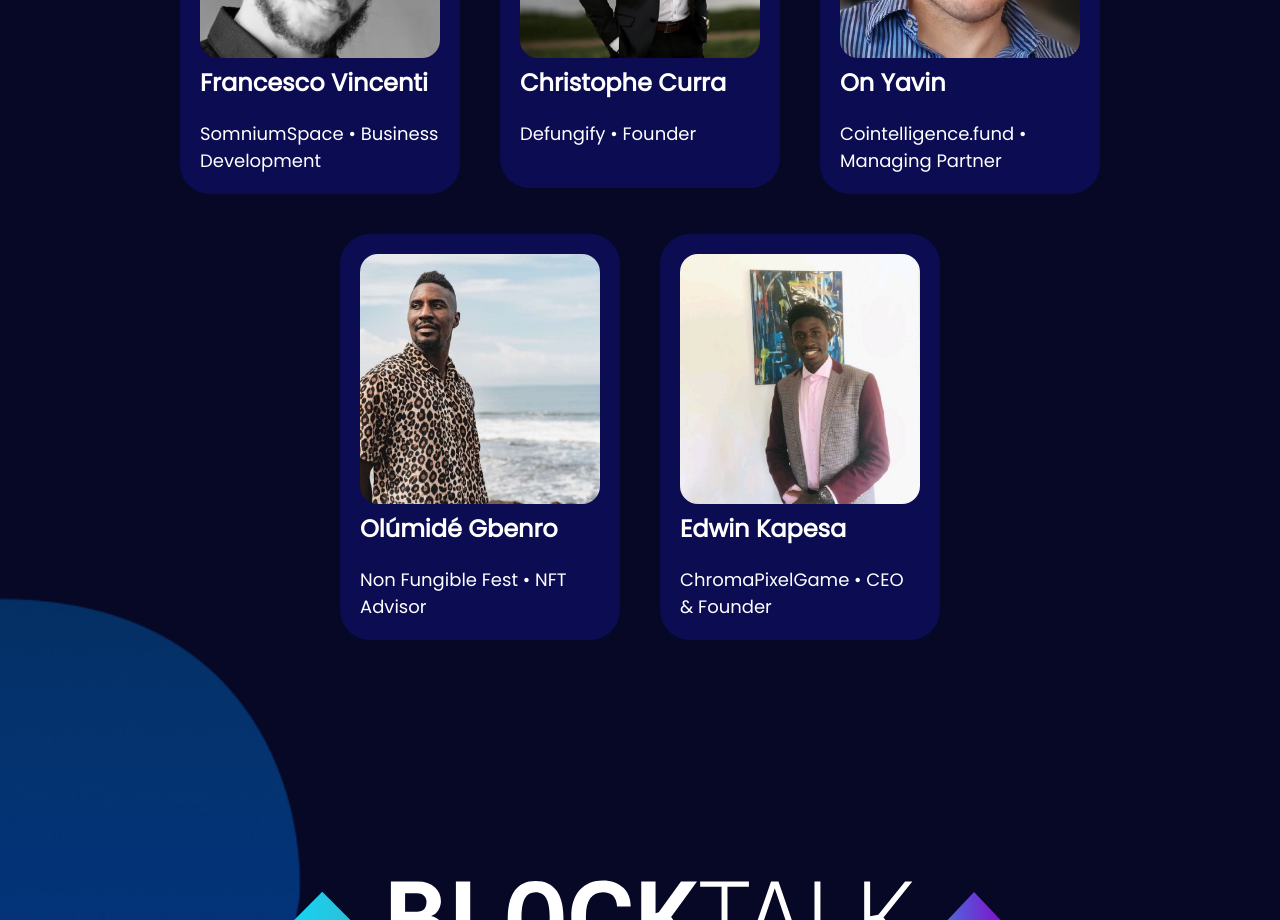
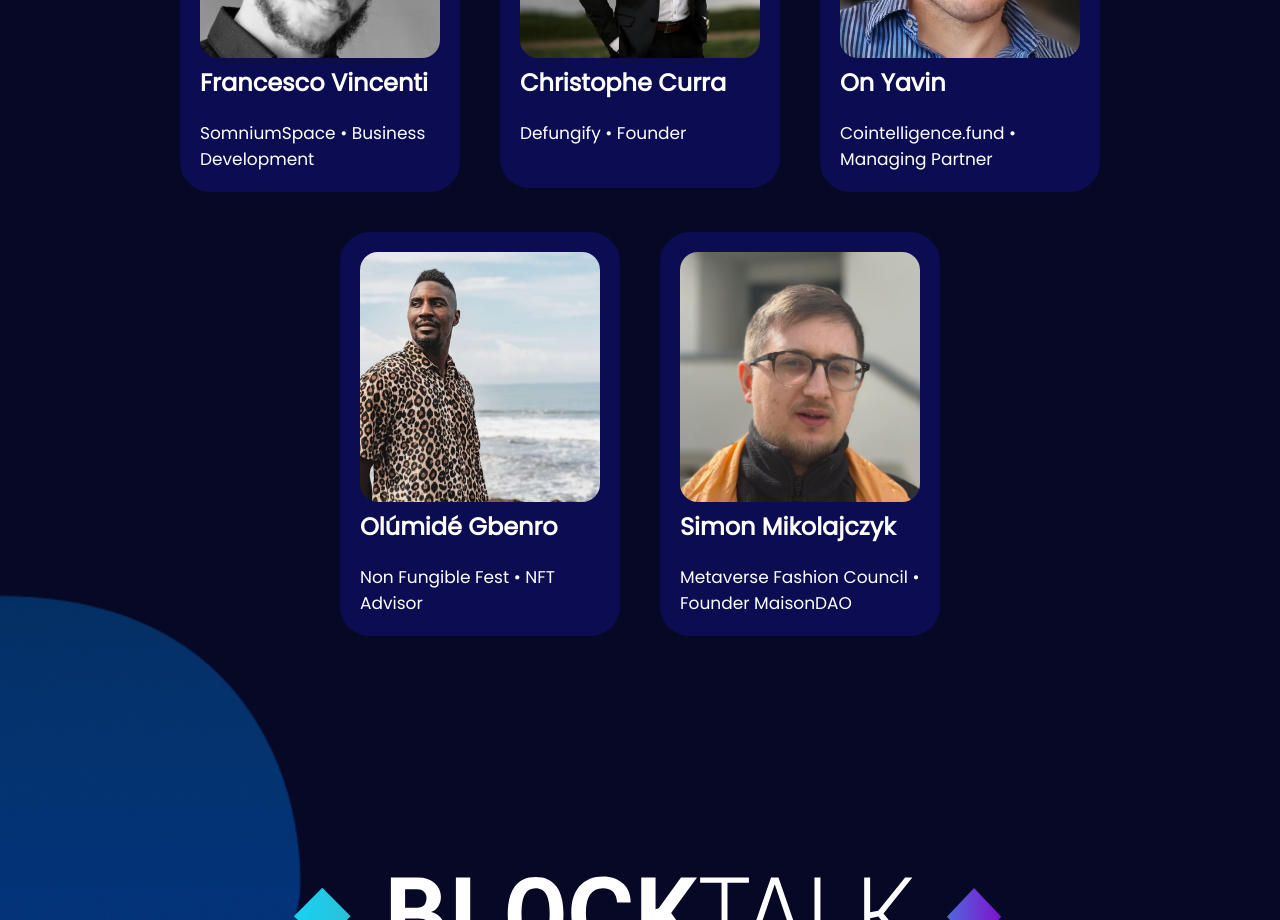
Before and after one commit to tonanadao/hackaton-x, a Next.js app: page / in a window 1280 px wide. Shown: the part 2360-3280 px from the top of the page. Built offline with nearby package versions, Linux system fonts and the light colour scheme.

Commit message:
Fix speaker

```diff
--- a/src/views/SpeakersView.tsx
+++ b/src/views/SpeakersView.tsx
@@ -11,7 +11,7 @@ import bozena from "../../public/images/bozena_rezab.jpeg";
 import yavin from "../../public/images/on_yavin.jpeg";
 import olumide from "../../public/images/olumide_gbendro.jpeg";
 import chris from "../../public/images/chris_curra.jpeg";
-import edwin from "../../public/images/edwin_kapesa.jpeg";
+import simon from "../../public/images/simon_mikolajczyk.jpeg";
 
 const Container = styled.section`
   max-width: 1200px;
@@ -46,6 +46,10 @@ const Speakers = styled.article`
     min-height: 400px;
     margin: 20px;
     cursor: pointer;
+
+    p {
+      font-size: 17px;
+    }
 
     img {
       width: 100%;
@@ -132,13 +136,13 @@ const SpeakersData = [
     linkedin: "https://www.linkedin.com/in/olumidegbenro/",
   },
   {
-    name: "Edwin Kapesa",
+    name: "Simon Mikolajczyk",
     image: {
-      url: edwin,
+      url: simon,
     },
-    company: "ChromaPixelGame",
-    position: "CEO & Founder",
-    linkedin: "https://www.linkedin.com/in/edwin-kapesa-82340a202",
+    company: "Metaverse Fashion Council",
+    position: "Founder MaisonDAO",
+    linkedin: "https://www.linkedin.com/in/simonmikolajczyk/",
   },
 ];
 
```
Also changed, not shown: public/images/simon_mikolajczyk.jpeg (added).
